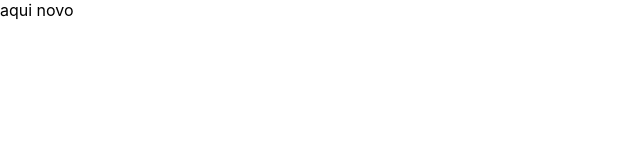
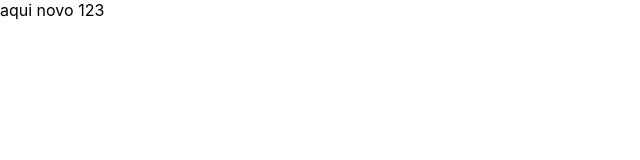
Before and after one commit to RODRIGODRR/ReactTesting, a React app: page / in a window 1280 px wide. Shown: the top 160 px of the page, without its empty margins (0-640 px from the left). Built offline with nearby package versions, Linux system fonts and the light colour scheme.

Commit message:
Update App.js

```diff
--- a/src/App.js
+++ b/src/App.js
@@ -4,7 +4,7 @@ class App extends Component {
   render() {
     return (
       <div>
-        aqui novo
+        aqui novo 123
       </div>
     );
   }
```
